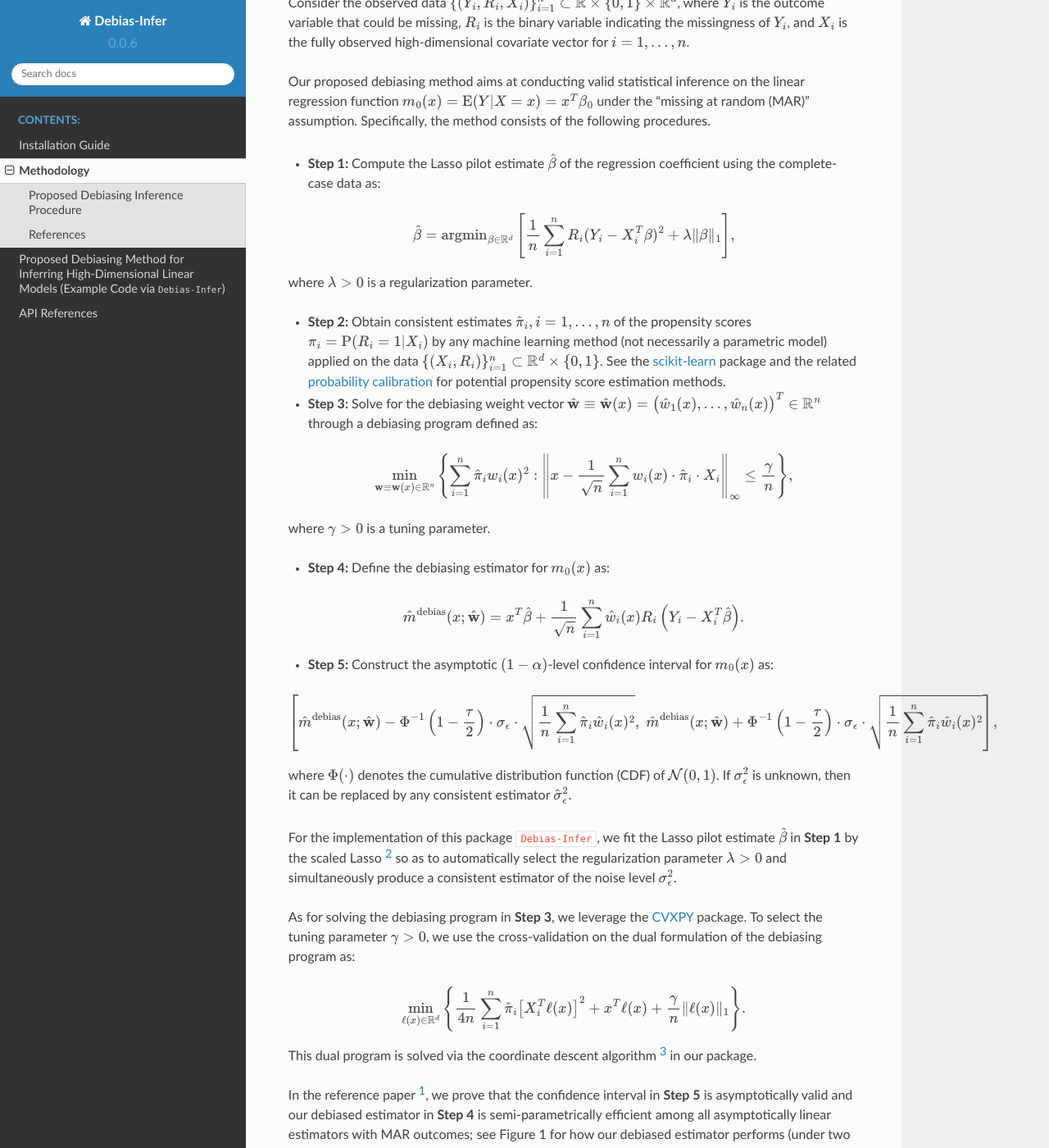
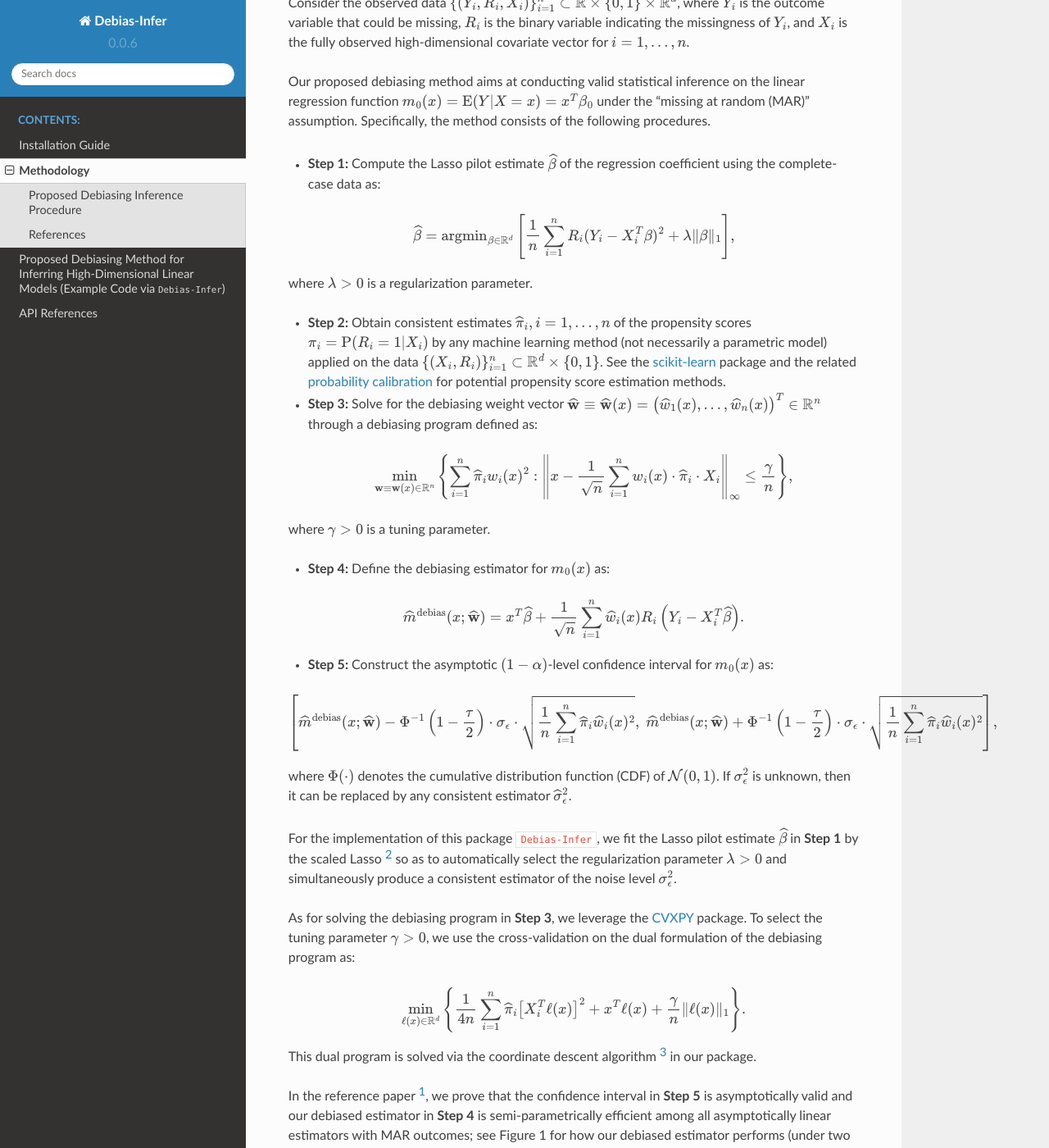
Before and after one commit to zhangyk8/Debias-Infer, a Sphinx documentation site: the page built from docs/source/method.rst, in a window 1280 px wide and 1400 px high, scrolled down 224 px. Shown: the whole window at 82% size. Built offline with Sphinx 7.4.7 and the Read the Docs theme 2.0.0, drawn with Linux system fonts in a browser that asks for light colours.

Commit message:
Add files via upload

```diff
--- a/docs/source/method.rst
+++ b/docs/source/method.rst
@@ -8,21 +8,21 @@ Consider the observed data :math:`\{(Y_i,R_i,X_i)\}_{i=1}^n \subset \mathbb{R}\t
 
 Our proposed debiasing method aims at conducting valid statistical inference on the linear regression function :math:`m_0(x)=\mathrm{E}(Y|X=x)=x^T\beta_0` under the "missing at random (MAR)" assumption. Specifically, the method consists of the following procedures.
 
-* **Step 1:** Compute the Lasso pilot estimate :math:`\hat{\beta}` of the regression coefficient using the complete-case data as:
+* **Step 1:** Compute the Lasso pilot estimate :math:`\widehat{\beta}` of the regression coefficient using the complete-case data as:
 
 .. math::
 
-    \hat{\beta}=\mathrm{argmin}_{\beta \in \mathbb{R}^d} \left[\frac{1}{n}\sum\limits_{i=1}^n R_i (Y_i-X_i^T \beta)^2+ \lambda \|\beta\|_1 \right],
+    \widehat{\beta}=\mathrm{argmin}_{\beta \in \mathbb{R}^d} \left[\frac{1}{n}\sum\limits_{i=1}^n R_i (Y_i-X_i^T \beta)^2+ \lambda \|\beta\|_1 \right],
 
 where :math:`\lambda >0` is a regularization parameter.
 
-* **Step 2:** Obtain consistent estimates :math:`\hat{\pi}_i, i=1,...,n` of the propensity scores :math:`\pi_i = \mathrm{P}(R_i=1|X_i)` by any machine learning method (not necessarily a parametric model) applied on the data :math:`\{(X_i,R_i)\}_{i=1}^n \subset \mathbb{R}^d \times \{0,1\}`. See the `scikit-learn <https://scikit-learn.org/stable/>`_ package and the related `probability calibration <https://scikit-learn.org/stable/modules/calibration.html>`_ for potential propensity score estimation methods.
+* **Step 2:** Obtain consistent estimates :math:`\widehat{\pi}_i, i=1,...,n` of the propensity scores :math:`\pi_i = \mathrm{P}(R_i=1|X_i)` by any machine learning method (not necessarily a parametric model) applied on the data :math:`\{(X_i,R_i)\}_{i=1}^n \subset \mathbb{R}^d \times \{0,1\}`. See the `scikit-learn <https://scikit-learn.org/stable/>`_ package and the related `probability calibration <https://scikit-learn.org/stable/modules/calibration.html>`_ for potential propensity score estimation methods.
 
-* **Step 3:** Solve for the debiasing weight vector :math:`\hat{\mathbf{w}}\equiv \hat{\mathbf{w}}(x) = \left(\hat{w}_1(x),...,\hat{w}_n(x)\right)^T \in \mathbb{R}^n` through a debiasing program defined as:
+* **Step 3:** Solve for the debiasing weight vector :math:`\widehat{\mathbf{w}}\equiv \widehat{\mathbf{w}}(x) = \left(\widehat{w}_1(x),...,\widehat{w}_n(x)\right)^T \in \mathbb{R}^n` through a debiasing program defined as:
 
  .. math::
 
-     \min_{\mathbf{w}\equiv \mathbf{w}(x) \in \mathbb{R}^n} \left\{\sum_{i=1}^n \hat{\pi}_iw_i(x)^2: \left\|x- \frac{1}{\sqrt{n}}\sum_{i=1}^n w_i(x)\cdot \hat{\pi}_i\cdot X_i \right\|_{\infty} \leq \frac{\gamma}{n} \right\},
+     \min_{\mathbf{w}\equiv \mathbf{w}(x) \in \mathbb{R}^n} \left\{\sum_{i=1}^n \widehat{\pi}_iw_i(x)^2: \left\|x- \frac{1}{\sqrt{n}}\sum_{i=1}^n w_i(x)\cdot \widehat{\pi}_i\cdot X_i \right\|_{\infty} \leq \frac{\gamma}{n} \right\},
 
 where :math:`\gamma >0` is a tuning parameter.
 
@@ -30,23 +30,23 @@ where :math:`\gamma >0` is a tuning parameter.
 
 .. math::
 
-    \hat{m}^{\text{debias}}(x;\hat{\mathbf{w}}) = x^T \hat{\beta} + \frac{1}{\sqrt{n}} \sum_{i=1}^n \hat{w}_i(x)R_i \left(Y_i-X_i^T \hat{\beta} \right).
+    \widehat{m}^{\text{debias}}(x;\widehat{\mathbf{w}}) = x^T \widehat{\beta} + \frac{1}{\sqrt{n}} \sum_{i=1}^n \widehat{w}_i(x)R_i \left(Y_i-X_i^T \widehat{\beta} \right).
 
 * **Step 5:** Construct the asymptotic :math:`(1-\alpha)`-level confidence interval for :math:`m_0(x)` as:
 
 .. math::
 
-    \left[\hat{m}^{\text{debias}}(x;\hat{\mathbf{w}}) - \Phi^{-1}\left(1-\frac{\tau}{2}\right) \cdot \sigma_{\epsilon}\cdot \sqrt{\frac{1}{n}\sum_{i=1}^n \hat{\pi}_i \hat{w}_i(x)^2},\; \hat{m}^{\text{debias}}(x;\hat{\mathbf{w}}) + \Phi^{-1}\left(1-\frac{\tau}{2}\right) \cdot \sigma_{\epsilon}\cdot \sqrt{\frac{1}{n}\sum_{i=1}^n \hat{\pi}_i \hat{w}_i(x)^2} \right],
+    \left[\widehat{m}^{\text{debias}}(x;\widehat{\mathbf{w}}) - \Phi^{-1}\left(1-\frac{\tau}{2}\right) \cdot \sigma_{\epsilon}\cdot \sqrt{\frac{1}{n}\sum_{i=1}^n \widehat{\pi}_i \widehat{w}_i(x)^2},\; \widehat{m}^{\text{debias}}(x;\widehat{\mathbf{w}}) + \Phi^{-1}\left(1-\frac{\tau}{2}\right) \cdot \sigma_{\epsilon}\cdot \sqrt{\frac{1}{n}\sum_{i=1}^n \widehat{\pi}_i \widehat{w}_i(x)^2} \right],
 
-where :math:`\Phi(\cdot)` denotes the cumulative distribution function (CDF) of :math:`\mathcal{N}(0,1)`. If :math:`\sigma_{\epsilon}^2` is unknown, then it can be replaced by any consistent estimator :math:`\hat{\sigma}_{\epsilon}^2`.
+where :math:`\Phi(\cdot)` denotes the cumulative distribution function (CDF) of :math:`\mathcal{N}(0,1)`. If :math:`\sigma_{\epsilon}^2` is unknown, then it can be replaced by any consistent estimator :math:`\widehat{\sigma}_{\epsilon}^2`.
 
-For the implementation of this package ``Debias-Infer``, we fit the Lasso pilot estimate :math:`\hat{\beta}` in **Step 1** by the scaled Lasso [2]_ so as to automatically select the regularization parameter :math:`\lambda >0` and simultaneously produce a consistent estimator of the noise level :math:`\sigma_{\epsilon}^2`.
+For the implementation of this package ``Debias-Infer``, we fit the Lasso pilot estimate :math:`\widehat{\beta}` in **Step 1** by the scaled Lasso [2]_ so as to automatically select the regularization parameter :math:`\lambda >0` and simultaneously produce a consistent estimator of the noise level :math:`\sigma_{\epsilon}^2`.
 
 As for solving the debiasing program in **Step 3**, we leverage the `CVXPY <https://www.cvxpy.org/>`_ package. To select the tuning parameter :math:`\gamma >0`, we use the cross-validation on the dual formulation of the debiasing program as:
 
 .. math::
 
-    \min_{\ell(x) \in \mathbb{R}^d} \left\{\frac{1}{4n} \sum_{i=1}^n \hat{\pi}_i \left[X_i^T \ell(x)\right]^2 + x^T \ell(x) +\frac{\gamma}{n}\|\ell(x)\|_1 \right\}.
+    \min_{\ell(x) \in \mathbb{R}^d} \left\{\frac{1}{4n} \sum_{i=1}^n \widehat{\pi}_i \left[X_i^T \ell(x)\right]^2 + x^T \ell(x) +\frac{\gamma}{n}\|\ell(x)\|_1 \right\}.
 
 This dual program is solved via the coordinate descent algorithm [3]_ in our package.
 
```
